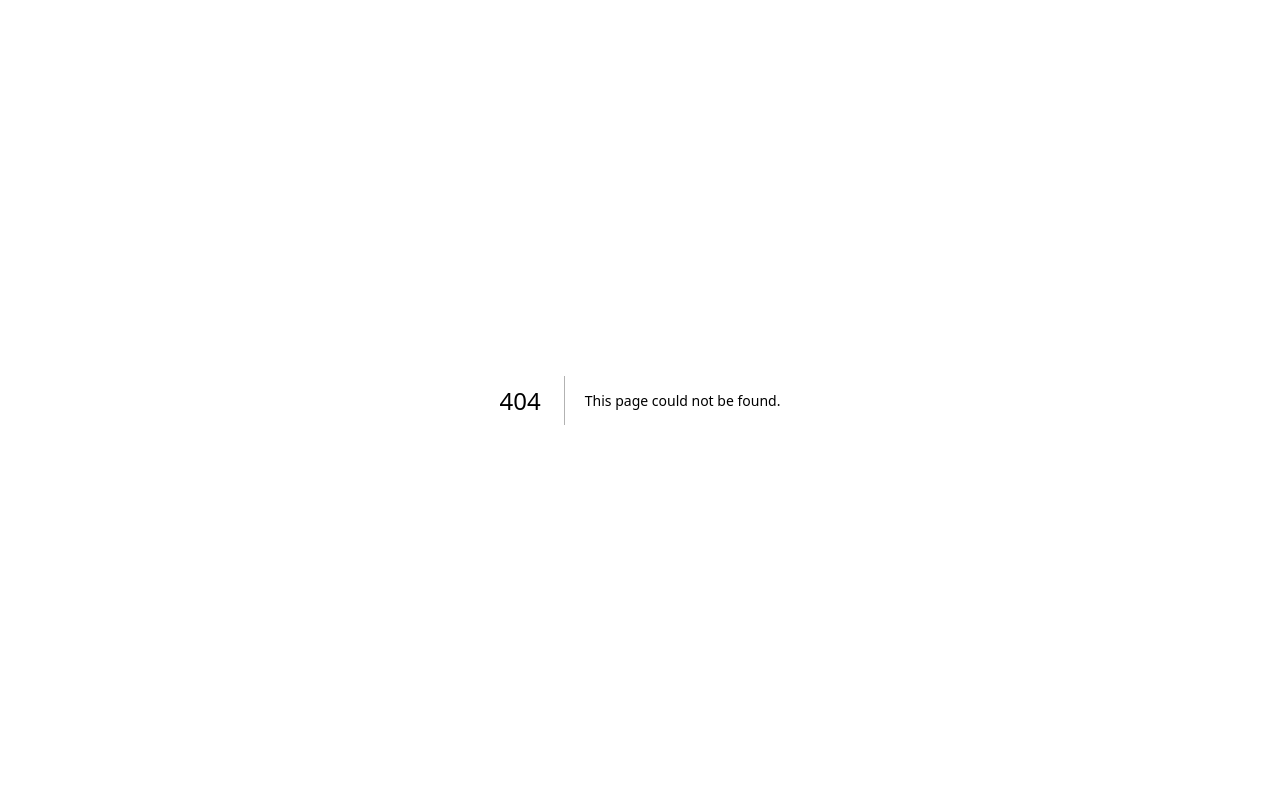
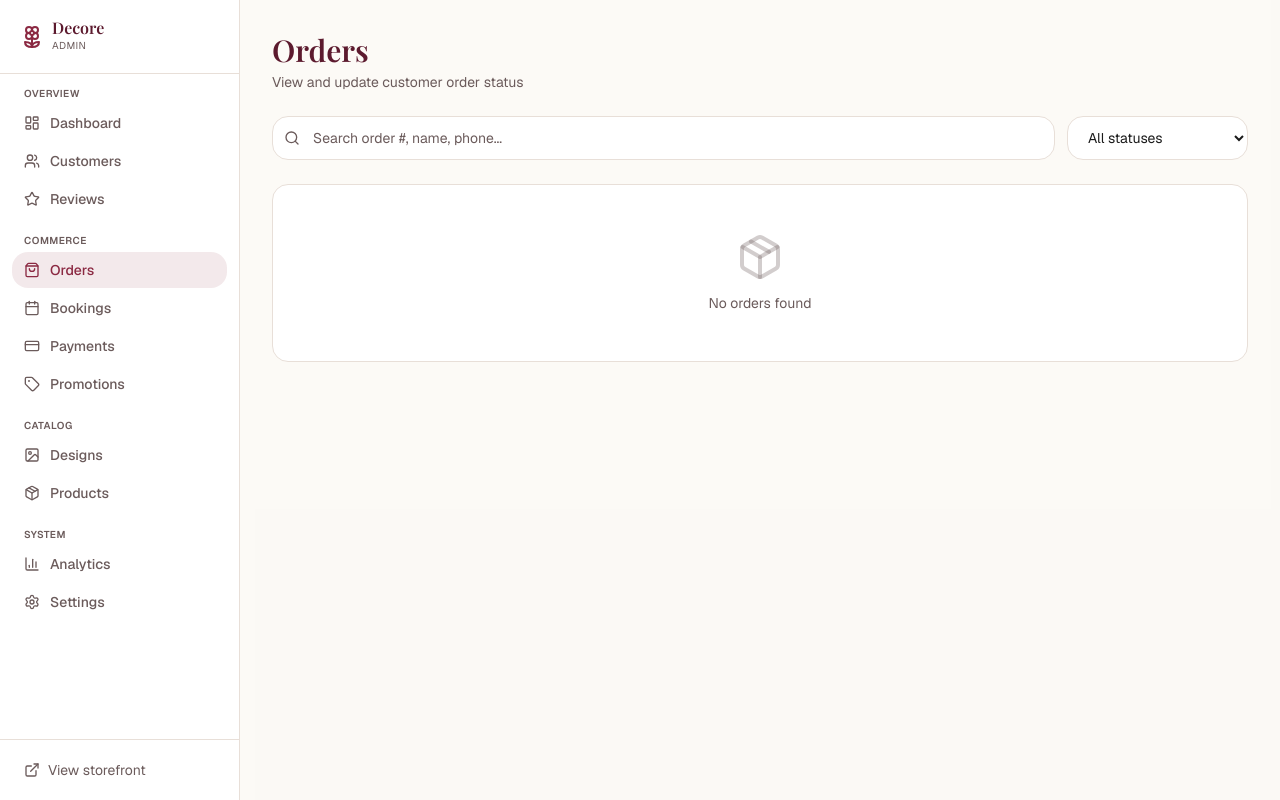
Before and after one commit to Menelik2/Decore, a Next.js app: page /admin/orders in a window 1280 px wide. Before the commit this address had no page. Built offline with nearby package versions, Linux system fonts and the light colour scheme.

Commit message:
Add admin orders management page

```diff
--- /dev/null
+++ b/src/app/admin/orders/page.tsx
@@ -0,0 +1,216 @@
+"use client"
+
+import { useEffect, useState } from "react"
+import { Package, Search } from "lucide-react"
+import { Button } from "@/components/ui/button"
+import { Input } from "@/components/ui/input"
+import { formatPrice, formatDate, cn } from "@/lib/utils"
+
+type StoredOrder = {
+  id: string
+  order_number: string
+  status: string
+  customer_name: string
+  customer_phone: string
+  delivery_address: string
+  city: string
+  total: number
+  payment_method: string
+  created_at: string
+  items: { name: string; quantity: number; unit_price: number; total_price: number }[]
+  notes?: string | null
+}
+
+const STATUSES = [
+  "PENDING",
+  "CONFIRMED",
+  "PREPARING",
+  "READY",
+  "OUT_FOR_DELIVERY",
+  "COMPLETED",
+  "CANCELLED",
+]
+
+const STATUS_STYLES: Record<string, string> = {
+  PENDING: "bg-amber-50 text-amber-800 border-amber-200",
+  CONFIRMED: "bg-blue-50 text-blue-800 border-blue-200",
+  PREPARING: "bg-purple-50 text-purple-800 border-purple-200",
+  READY: "bg-teal-50 text-teal-800 border-teal-200",
+  OUT_FOR_DELIVERY: "bg-indigo-50 text-indigo-800 border-indigo-200",
+  COMPLETED: "bg-green-50 text-green-800 border-green-200",
+  CANCELLED: "bg-red-50 text-red-800 border-red-200",
+}
+
+export default function AdminOrdersPage() {
+  const [orders, setOrders] = useState<StoredOrder[]>([])
+  const [filter, setFilter] = useState("ALL")
+  const [search, setSearch] = useState("")
+  const [expanded, setExpanded] = useState<string | null>(null)
+
+  const load = () => {
+    try {
+      const raw = localStorage.getItem("decore-orders")
+      if (raw) setOrders(JSON.parse(raw))
+      else setOrders([])
+    } catch {
+      setOrders([])
+    }
+  }
+
+  useEffect(() => {
+    load()
+  }, [])
+
+  const updateStatus = (orderNumber: string, status: string) => {
+    const next = orders.map((o) =>
+      o.order_number === orderNumber ? { ...o, status } : o
+    )
+    setOrders(next)
+    localStorage.setItem("decore-orders", JSON.stringify(next))
+  }
+
+  const filtered = orders.filter((o) => {
+    if (filter !== "ALL" && o.status !== filter) return false
+    if (search.trim()) {
+      const q = search.toLowerCase()
+      return (
+        o.order_number.toLowerCase().includes(q) ||
+        o.customer_name.toLowerCase().includes(q) ||
+        o.customer_phone.includes(q)
+      )
+    }
+    return true
+  })
+
+  return (
+    <div className="max-w-5xl mx-auto">
+      <div className="mb-6">
+        <h1 className="font-serif text-2xl sm:text-3xl font-semibold text-deep-burgundy">
+          Orders
+        </h1>
+        <p className="text-sm text-muted-foreground mt-1">
+          View and update customer order status
+        </p>
+      </div>
+
+      <div className="flex flex-col sm:flex-row gap-3 mb-6">
+        <div className="relative flex-1">
+          <Search className="absolute left-3 top-1/2 -translate-y-1/2 h-4 w-4 text-muted-foreground" />
+          <Input
+            placeholder="Search order #, name, phone..."
+            value={search}
+            onChange={(e) => setSearch(e.target.value)}
+            className="pl-10"
+          />
+        </div>
+        <select
+          value={filter}
+          onChange={(e) => setFilter(e.target.value)}
+          className="h-11 rounded-xl border border-input bg-white px-4 text-sm"
+        >
+          <option value="ALL">All statuses</option>
+          {STATUSES.map((s) => (
+            <option key={s} value={s}>
+              {s.replace(/_/g, " ")}
+            </option>
+          ))}
+        </select>
+      </div>
+
+      {filtered.length === 0 ? (
+        <div className="rounded-2xl border border-border bg-white p-12 text-center">
+          <Package className="h-12 w-12 mx-auto text-muted-foreground/30 mb-3" />
+          <p className="text-muted-foreground text-sm">No orders found</p>
+        </div>
+      ) : (
+        <div className="space-y-3">
+          {filtered.map((order) => (
+            <div
+              key={order.order_number}
+              className="rounded-2xl border border-border bg-white overflow-hidden"
+            >
+              <button
+                type="button"
+                onClick={() =>
+                  setExpanded(
+                    expanded === order.order_number ? null : order.order_number
+                  )
+                }
+                className="w-full flex items-center gap-3 p-4 text-left hover:bg-muted/30 transition-colors"
+              >
+                <div className="flex-1 min-w-0">
+                  <div className="flex flex-wrap items-center gap-2">
+                    <span className="font-semibold text-sm">
+                      #{order.order_number}
+                    </span>
+                    <span
+                      className={cn(
+                        "text-[10px] font-semibold uppercase px-2 py-0.5 rounded-full border",
+                        STATUS_STYLES[order.status] || STATUS_STYLES.PENDING
+                      )}
+                    >
+                      {order.status.replace(/_/g, " ")}
+                    </span>
+                  </div>
+                  <p className="text-xs text-muted-foreground mt-0.5">
+                    {order.customer_name} · {order.customer_phone} ·{" "}
+                    {formatDate(order.created_at)}
+                  </p>
+                </div>
+                <span className="font-semibold text-sm shrink-0">
+                  {formatPrice(order.total)}
+                </span>
+              </button>
+
+              {expanded === order.order_number && (
+                <div className="px-4 pb-4 border-t border-border pt-4 space-y-4">
+                  <div className="grid grid-cols-1 sm:grid-cols-2 gap-4 text-sm">
+                    <div>
+                      <p className="text-xs text-muted-foreground mb-1">Delivery</p>
+                      <p>
+                        {order.delivery_address}, {order.city}
+                      </p>
+                      <p className="text-muted-foreground capitalize mt-1">
+                        Payment: {order.payment_method?.replace(/_/g, " ")}
+                      </p>
+                    </div>
+                    <div>
+                      <p className="text-xs text-muted-foreground mb-1">Items</p>
+                      <ul className="space-y-1">
+                        {order.items?.map((it, i) => (
+                          <li key={i}>
+                            {it.name} × {it.quantity} —{" "}
+                            {formatPrice(it.total_price)}
+                          </li>
+                        ))}
+                      </ul>
+                    </div>
+                  </div>
+
+                  <div>
+                    <p className="text-xs text-muted-foreground mb-2">
+                      Update status
+                    </p>
+                    <div className="flex flex-wrap gap-2">
+                      {STATUSES.map((s) => (
+                        <Button
+                          key={s}
+                          size="sm"
+                          variant={order.status === s ? "default" : "outline"}
+                          onClick={() => updateStatus(order.order_number, s)}
+                          className="text-xs"
+                        >
+                          {s.replace(/_/g, " ")}
+                        </Button>
+                      ))}
+                    </div>
+                  </div>
+                </div>
+              )}
+            </div>
+          ))}
+        </div>
+      )}
+    </div>
+  )
+}
```
